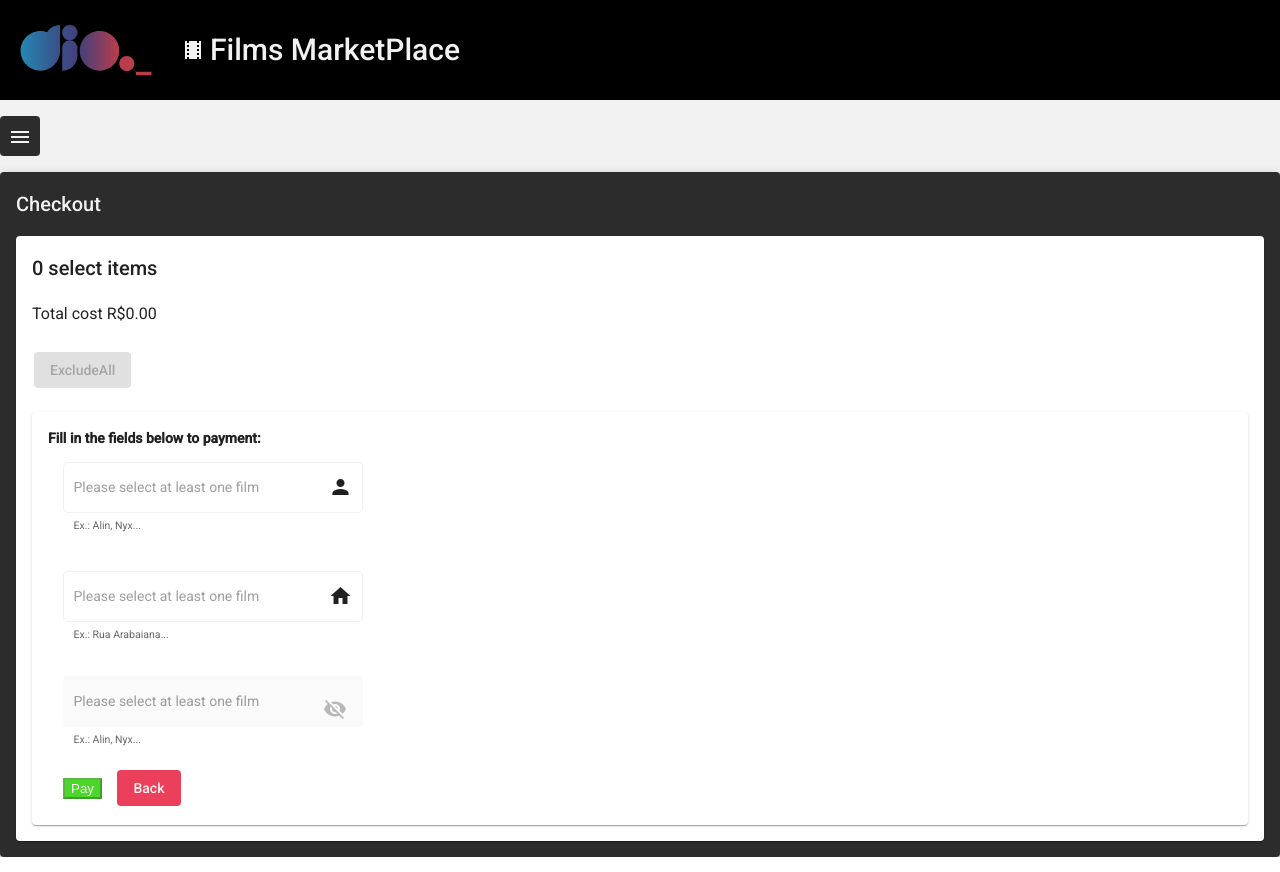
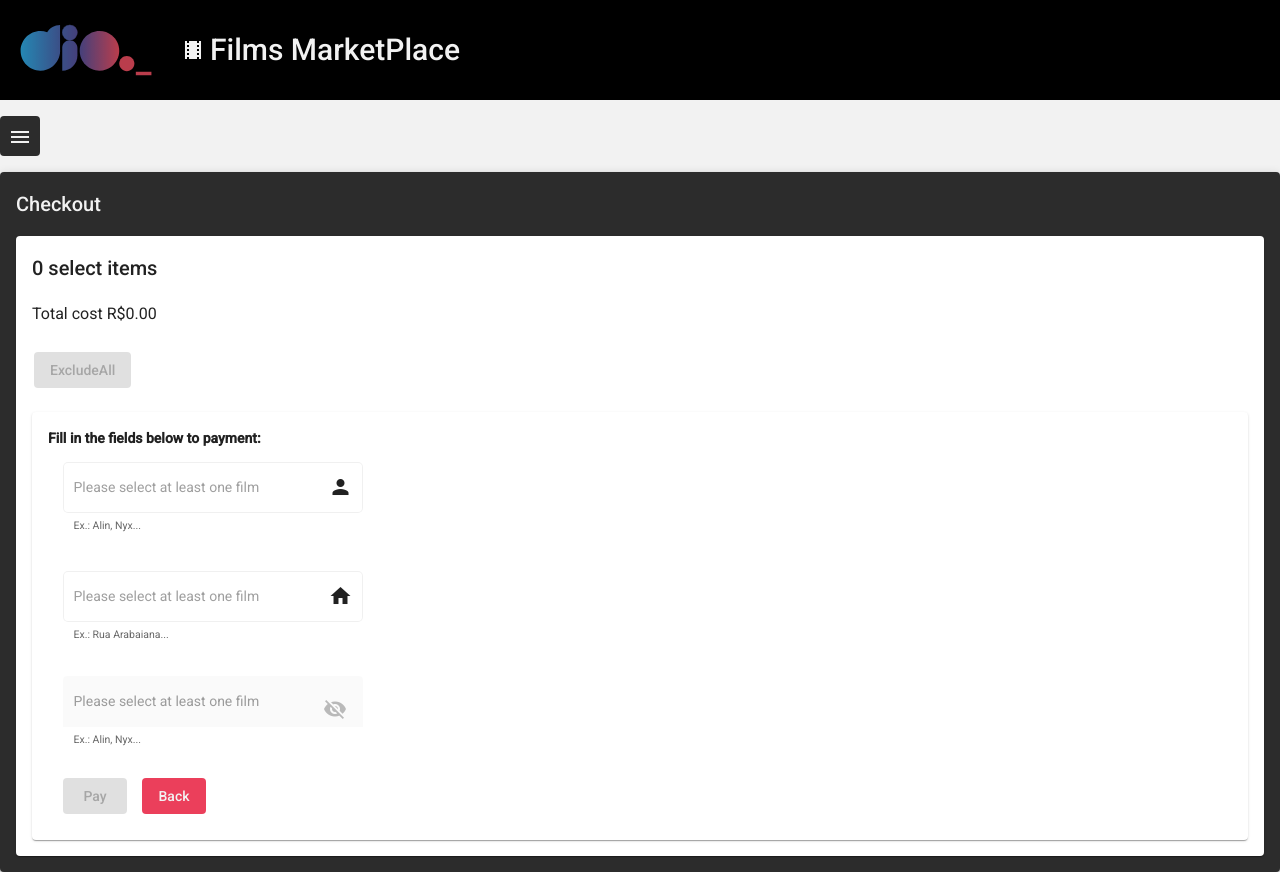
Before and after one commit to alinealien/alinealien.angular-marketplace.github.io, an Angular app in the folder angular_marketplace/: page /checkout in a window 1280 px wide. Built offline with nearby package versions, Linux system fonts and the light colour scheme.

Commit message:
Github Pages

```diff
--- a/angular_marketplace/src/app/views/checkout/checkout.component.html
+++ b/angular_marketplace/src/app/views/checkout/checkout.component.html
@@ -76,14 +76,13 @@
                 </mat-form-field>
             </p>
             <button
-            type="submit" m
-            at-flat-button class="mat-pay"
+            type="submit"
+            mat-flat-button
+            class="mat-pay"
             (click)="payment()"
             [disabled]="client.password == undefined || client.password == '' ||
             totalPrice == 0 ? 'true' : 'false'"
-            >
-
-            Pay</button>
+            >Pay</button>
 
             <button mat-flat-button class="mat-cancel" (click)="cancel()">
             {{disabled ? "Back" : "Cancel"}}</button>
--- a/angular_marketplace/src/app/views/checkout/checkout.component.ts
+++ b/angular_marketplace/src/app/views/checkout/checkout.component.ts
@@ -31,18 +31,17 @@ export class CheckoutComponent implements OnInit {
   }
 
   payment(): void {
-    if(
+    if (
       this.client.address === undefined ||
       this.client.name === undefined ||
       this.client.password === undefined
     ) {
       this.checkoutService.showMessage('Plese enter a valid data', false);
     } else{
-      this.checkoutService.showMessage(`Payment is sucessfully, good choice! Confirmed order: to '${this.client.address} by ${this.client.name} `, true);
+      this.checkoutService.showMessage(`Payment is sucessfully, good choice! Confirmed order: to '${this.client.address} by ${this.client.name}`, true);
       this.route.navigate(['../list-films']);
     }
     //this.checkoutService.showMessage("Payment!", true);
-
 
   }
 
```
Also changed, not shown: 1 other file (tests, documents, lock files or other folders).
